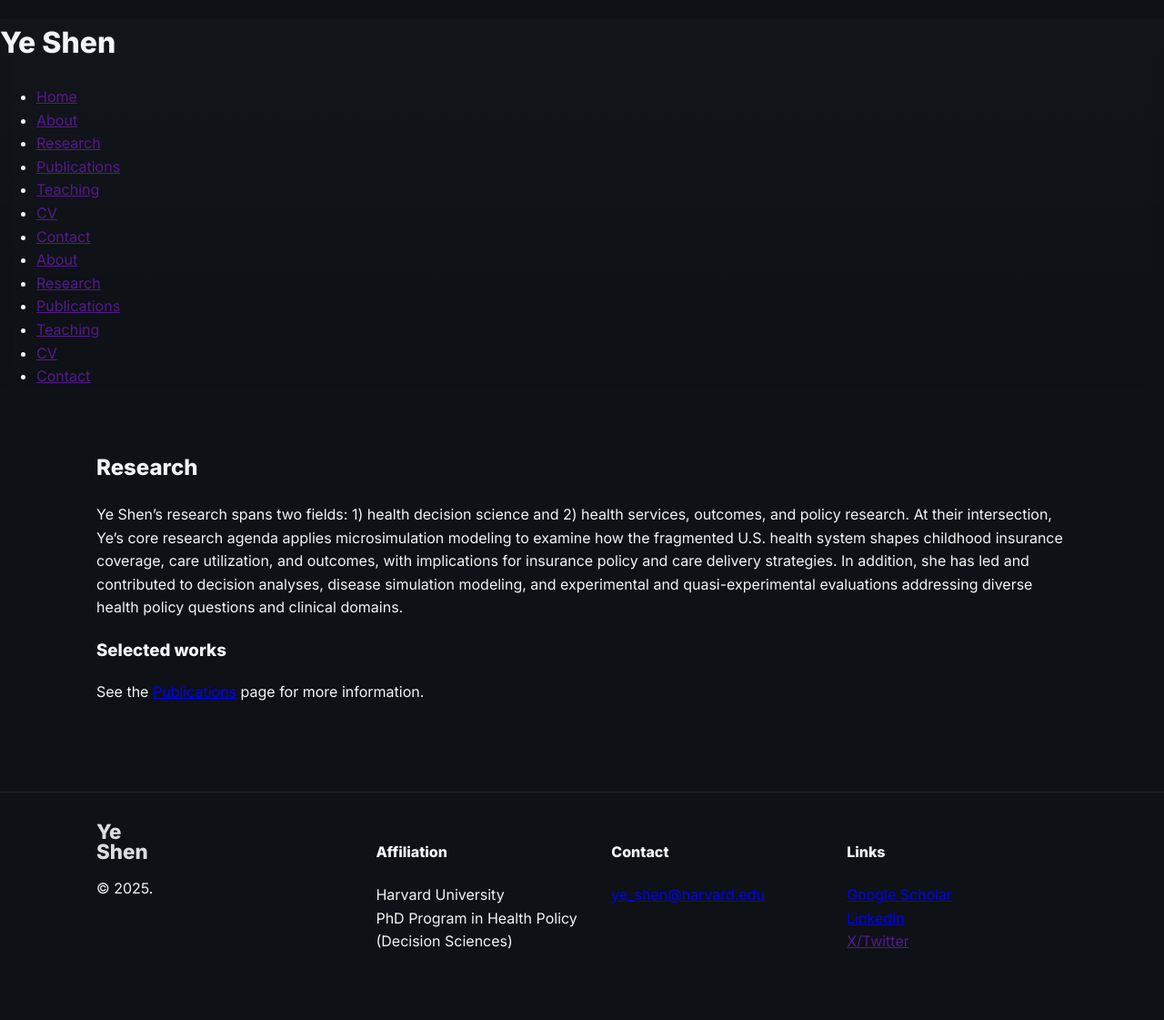
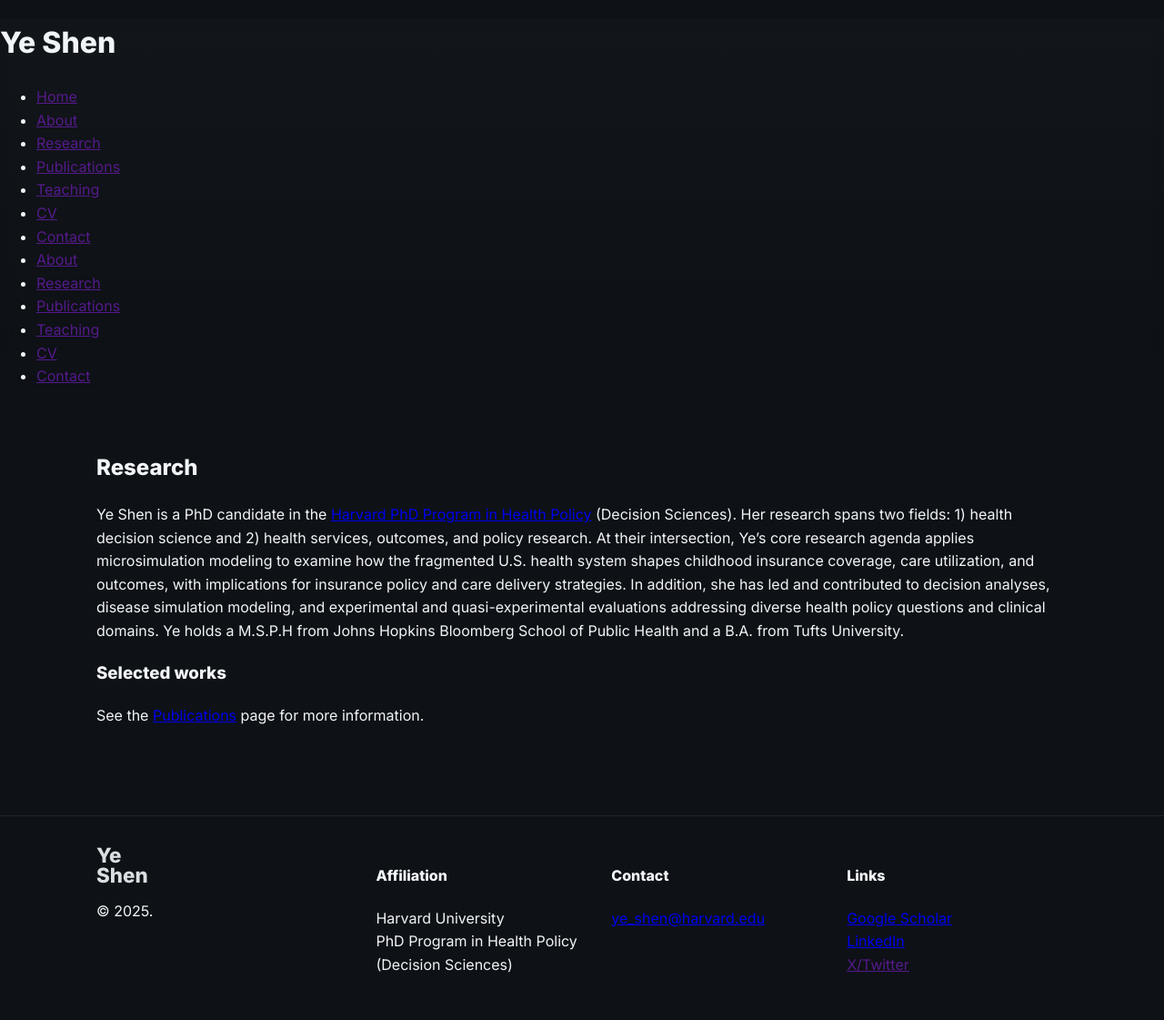
Before and after one commit to yshen11/yeshen-site, a Jekyll site: the page built from research.md, in a window 1280 px wide. Shown: the whole page at 91% size. Built offline with Jekyll 4.4.1, drawn with Linux system fonts in a browser that asks for light colours; before the commit the page ends 1096 px from its top, so only the background shows below that.

Commit message:
Update research.md

```diff
--- a/research.md
+++ b/research.md
@@ -6,7 +6,7 @@
 
 ## Research
 
-Ye Shen's research spans two fields: 1) health decision science and 2) health services, outcomes, and policy research. At their intersection, Ye's core research agenda applies microsimulation modeling to examine how the fragmented U.S. health system shapes childhood insurance coverage, care utilization, and outcomes, with implications for insurance policy and care delivery strategies. In addition, she has led and contributed to decision analyses, disease simulation modeling, and experimental and quasi-experimental evaluations addressing diverse health policy questions and clinical domains.
+Ye Shen is a PhD candidate in the [Harvard PhD Program in Health Policy](https://healthpolicy.fas.harvard.edu/people/ye-shen) (Decision Sciences). Her research spans two fields: 1) health decision science and 2) health services, outcomes, and policy research. At their intersection, Ye's core research agenda applies microsimulation modeling to examine how the fragmented U.S. health system shapes childhood insurance coverage, care utilization, and outcomes, with implications for insurance policy and care delivery strategies. In addition, she has led and contributed to decision analyses, disease simulation modeling, and experimental and quasi-experimental evaluations addressing diverse health policy questions and clinical domains. Ye holds a M.S.P.H from Johns Hopkins Bloomberg School of Public Health and a B.A. from Tufts University.
 
 ### Selected works
 See the [Publications]({{ '/publications/' | relative_url }}) page for more information.
```
